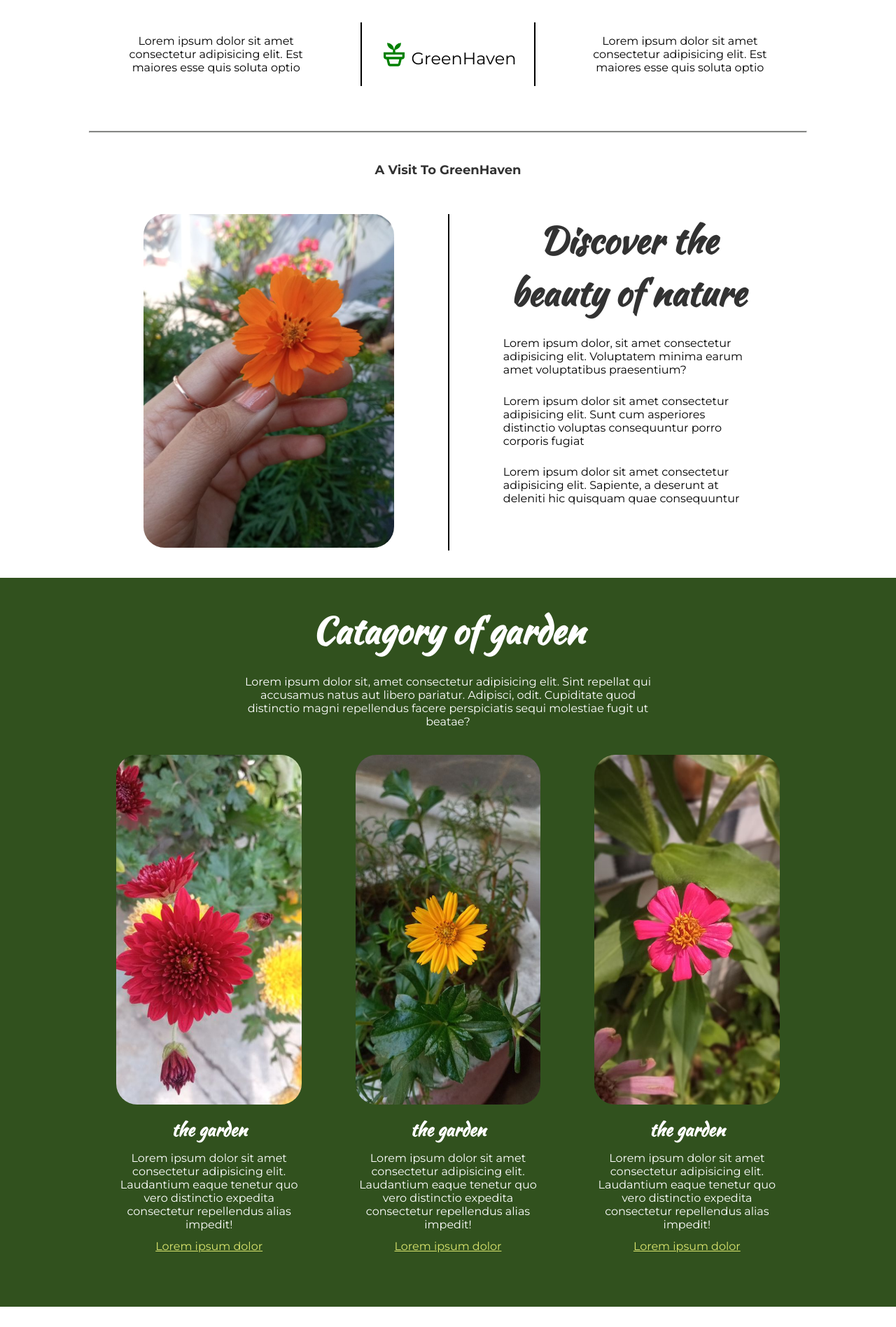
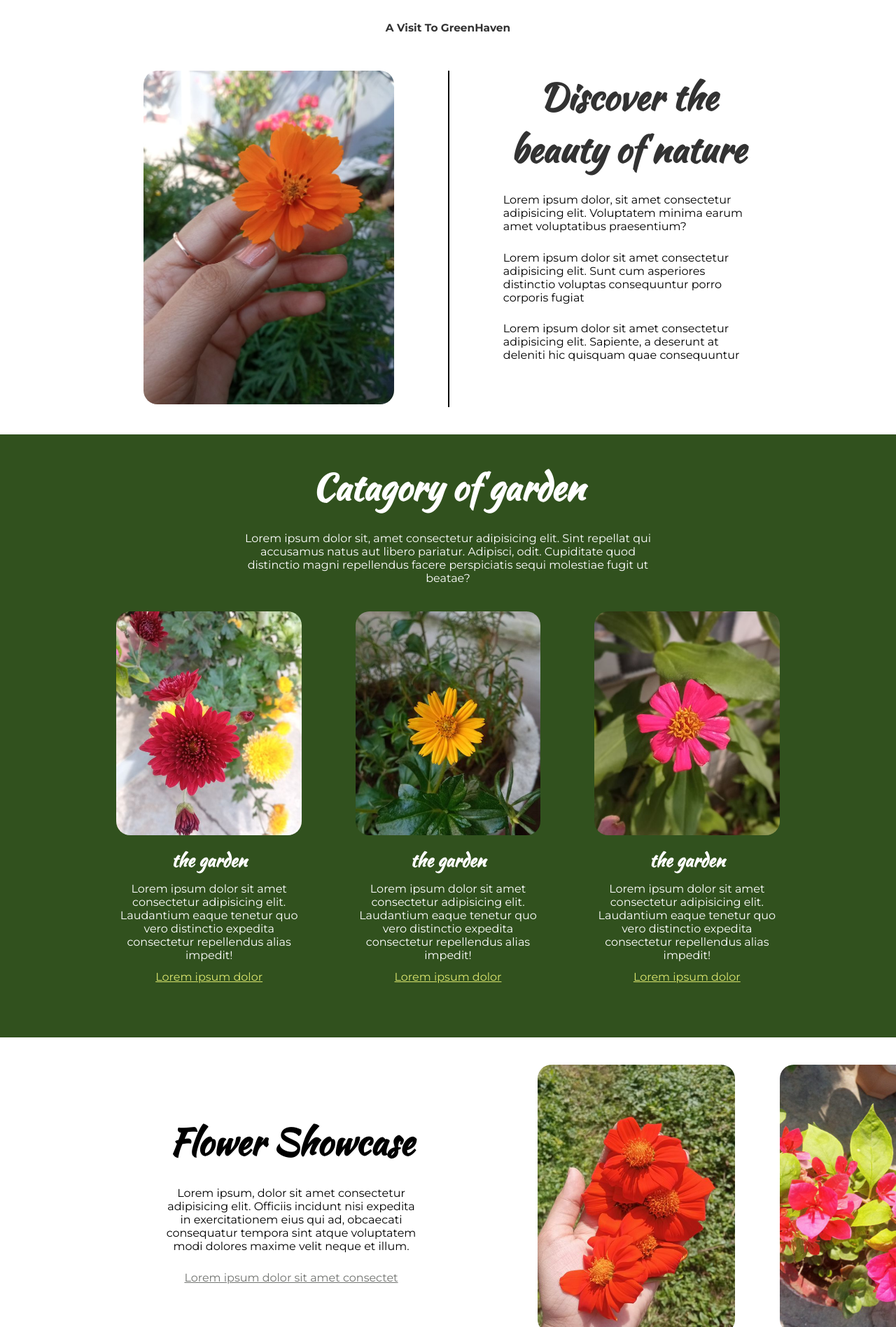
Before and after one commit to Damini-nayak/GreenHaven, a React (Create React App) app: page / in a window 1280 px wide. Shown: the part 783-2680 px from the top of the page at 70% size. Built offline with nearby package versions, Linux system fonts and the light colour scheme.

Commit message:
responsive

```diff
--- a/src/style/App.css
+++ b/src/style/App.css
@@ -101,7 +101,8 @@ h6 {
     position: absolute;
     top: 70px;
     right: 10%;
-    width: 200px;
+    border-radius: 5px;
+    /* width: 200px; */
     display: grid;
     grid-template-columns: 100%;
     z-index: 10;
@@ -158,8 +159,8 @@ h6 {
     justify-self: center;
     width: 80%;
     /* height: 550px; */
-    height: 650px;
-    border-radius: 30px;
+    height: 35vw;
+    border-radius: 20px;
     background-image: url('../img/image4.jpg');
     background-size: cover;
 }
@@ -197,13 +198,13 @@ h6 {
 }
 
 .main2 div:nth-child(2) {
-    font-size: 24px;
+    font-size: 1.5vw;
     border-right: 2px solid black;
     border-left: 2px solid black;
 }
 
 .main2 div:nth-child(2) img {
-    width: 40px;
+    width: 2vw;
 }
 
 
@@ -219,7 +220,7 @@ h6 {
 .main3 div:nth-child(1) p {
     text-align: center;
     margin: 1vw auto;
-    font-size: large;
+    font-size: 1.2vw;
     font-weight: bold;
     opacity: 0.8;
 }
@@ -240,7 +241,7 @@ h6 {
 }
 
 .visit-to div:nth-child(1) img {
-    border-radius: 30px;
+    border-radius: 20px;
     width: 100%;
 }
 
@@ -289,9 +290,9 @@ h6 {
 .catagories img {
     width: 100%;
     /* height: 400px; */
-    height: 500px;
+    height: 25vw;
     margin-bottom: 1vw;
-    border-radius: 30px;
+    border-radius: 20px;
     object-fit: cover;
 }
 
@@ -347,16 +348,16 @@ h6 {
 .main5 div:nth-child(2) img {
     width: 100%;
     /* height: 450px; */
-    height: 550px;
-    border-radius: 30px;
+    height: 30vw;
+    border-radius: 20px;
     object-fit: cover;
 }
 
 .main5 div:nth-child(3) img {
     width: 150%;
     /* height: 450px; */
-    height: 550px;
-    border-radius: 30px;
+    height: 30vw;
+    border-radius: 20px;
     object-fit: cover;
 
 }
@@ -419,16 +420,16 @@ h6 {
 .footer div:nth-child(1) p {
     margin-bottom: 20px;
     margin-top: 20px;
-    font-size: 14px;
+    font-size: 0.8vw;
 }
 
 .footer div:nth-child(1) img {
-    width: 20px;
+    width: 1.2vw;
     margin-right: 20px;
 }
 
 .footer div:nth-child(2) h6 {
-    font-size: 14px;
+    font-size: 0.8vw;
     font-weight: 400;
     margin-bottom: 20px;
 }
@@ -478,7 +479,7 @@ h6 {
 .showcases>div {
     border-radius: 20px;
     overflow: hidden;
-    height: 500px;
+    height: 25vw;
     /* height: 400px; */
     position: relative;
 }
@@ -496,7 +497,7 @@ h6 {
     padding-bottom: 60%;
     text-align: center;
     /* top: 400px; */
-    top: 500px;
+    top: 25vw;
     width: 100%;
     height: 100%;
     color: var(--black);
@@ -540,7 +541,7 @@ h6 {
 .designs {
     border-radius: 20px;
     /* height: 400px; */
-    height: 500px;
+    height: 25vw;
     overflow: hidden;
     position: relative;
 }
@@ -556,7 +557,7 @@ h6 {
     position: absolute;
     top: 0;
     background-color: rgba(255, 255, 255, 0.5);
-    height: 500px;
+    height: 25vw;
     /* height: 400px; */
     opacity: 0;
     transition: opacity 1.0s ease;
@@ -574,7 +575,7 @@ h6 {
 }
 
 .designdes h2 {
-    margin-right: 60px;
+    margin-right: 3.5vw;
     margin-bottom: 1vw;
 }
 
@@ -583,8 +584,8 @@ h6 {
     top: 2vw;
     right: 2vw;
     padding: 5px;
-    width: 24px;
-    height: 24px;
+    width: 1.5vw;
+    height: 1.5vw;
     border: 1px solid white;
     border-radius: 50%;
     transform: rotate(-45deg);
@@ -606,6 +607,7 @@ h6 {
     background-color: white;
     padding: 10px;
     color: var(--gray);
+    font-size: 1vw;
 }
 
 .textalignright {
@@ -677,7 +679,7 @@ h6 {
     background-size: cover;
     width: 100%;
     /* height: 500px; */
-    height: 600px;
+    height: 30vw;
     display: grid;
     text-align: center;
     align-items: center;
@@ -700,14 +702,14 @@ h6 {
     display: grid;
     grid-template-columns: 1fr 1fr 1fr;
     justify-content: center;
-    height: 500px;
+    height: 25vw;
     margin: 2vw 20%;
     gap: 2vw;
 }
 
 .diymain2 .box {
-    width: 300px;
-    height: 300px;
+    width: 15vw;
+    height: 15vw;
     overflow: hidden;
     justify-content: center;
     display: flex;
@@ -815,13 +817,13 @@ h6 {
     flex: 0 0 25%;
     max-width: calc(25% - 20px);
     margin: 10px;
-    height: 400px;
+    height: 20vw;
 }
 
 .carousel-img img {
     overflow: hidden;
     width: 100%;
-    height: 400px;
+    height: 20vw;
     object-fit: cover;
 }
 
@@ -834,10 +836,14 @@ h6 {
     background-size: cover;
     width: 100%;
     /* height: 500px; */
-    height: 600px;
+    height: 30vw;
     display: grid;
     text-align: center;
     align-items: center;
+}
+
+.plantcarehead h1{
+    font-size: 3vw;
 }
 
 .plantcarehead p {
@@ -858,12 +864,12 @@ h6 {
 
 .beginnercontent div:nth-child(1){
     position: relative;
-    height: 400px;
+    height: 20vw;
 }
 
 .beginnercontent img{
     width: 100%;
-    height: 400px;
+    height: 20vw;
     object-fit: cover;
     border-radius: 20px;
 }
@@ -962,7 +968,7 @@ h6 {
 
 .seasonal1, .seasonal2{
     display:grid;
-    height: 400px;
+    height: 20vw;
 }
 
 .seasonal1{
@@ -993,15 +999,15 @@ h6 {
 }
 
 .seasflowimg img{
-    height: 400px;
+    height: 20vw;
     object-fit: cover;
     width: 100%;
 }
 
 .arrow90deg{
     padding: 0.5vw;
-    width: 24px;
-    height: 24px;
+    width: 1.5vw;
+    height: 1.5vw;
     border: 1px solid white;
     border-radius: 50%;
     position: absolute;
@@ -1014,8 +1020,8 @@ h6 {
 
 .arrow90deg img{
     border-radius: 50%;
-    width: 24px;
-    height: 24px;
+    width: 1.5vw;
+    height: 1.5vw;
 }
 
 .seasonaldec{
```
